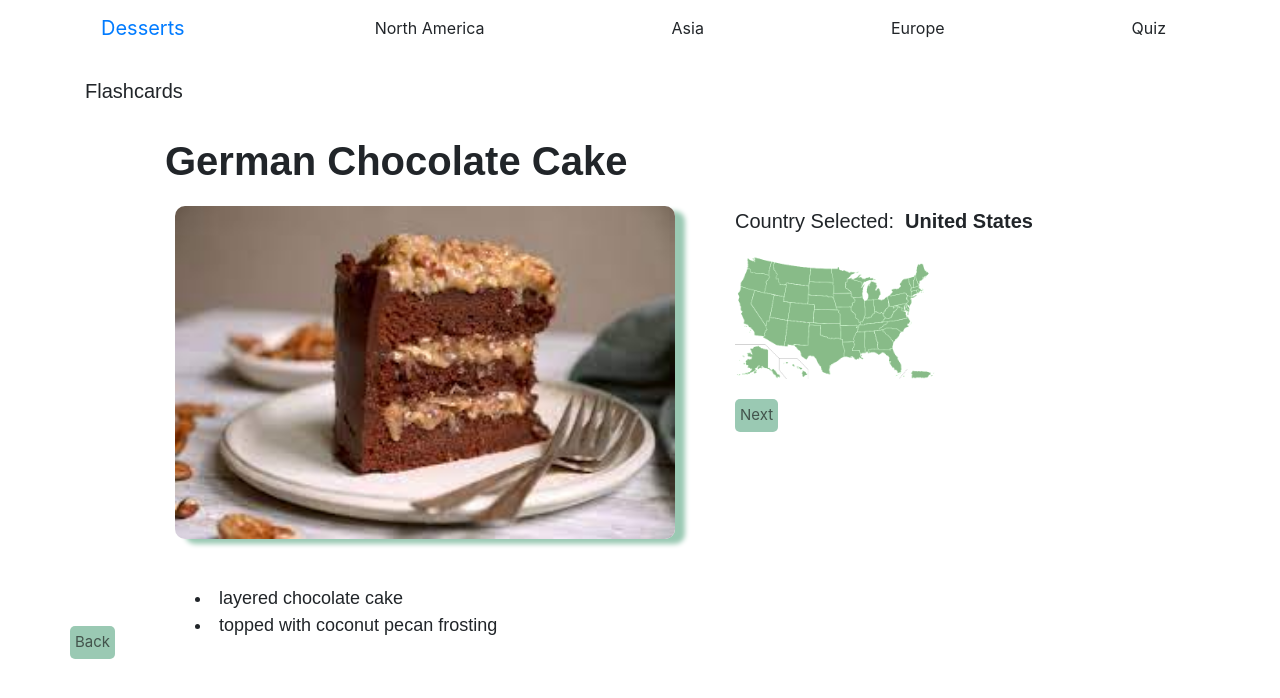
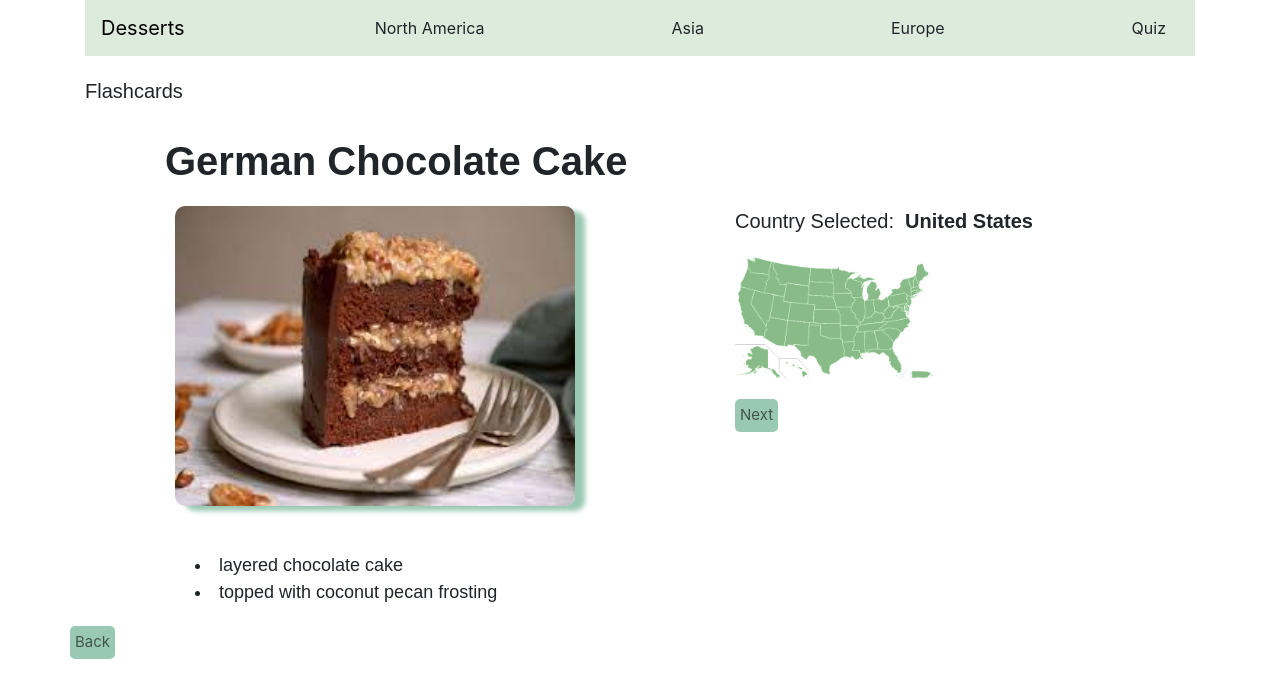
Before and after one commit to IsabelMacgill/UI_Project, a Flask app: page /learn/1 in a window 1280 px wide. Shown: the top 698 px of the page. Run offline with Flask 2, Linux system fonts and the light colour scheme; some libraries are stand-ins or nearby versions.

Commit message:
updated homepage colors and image sizes

```diff
--- a/static/globe-styles.css
+++ b/static/globe-styles.css
@@ -44,9 +44,6 @@
   width: 220px;
   background-color: #FFF;
   padding: 10px;
-  border-style: solid;
-  border-width: 1px;
-  border-color: #BBB;
 }
 
 .pooch-popup1-title {
--- a/static/main.css
+++ b/static/main.css
@@ -23,3 +23,17 @@
 	padding-top: 10px;
 	padding-bottom: 10px;
 }
+
+.navbar{
+	background-color: #ddebdd;
+}
+
+#learn-button{
+	background-color: #b5cfa3;
+	border: #bdd6ac;
+	color: black;
+}
+
+.navbar-brand{
+	color: black;
+}
--- a/static/view_dessert.css
+++ b/static/view_dessert.css
@@ -18,7 +18,8 @@
     justify-content: center;
 }
 #image img{
-    width: 500px;
+    width: 400px;
+    height: 300px;
     margin-bottom: 20px;
     border-radius: 10px;
     box-shadow: 10px 5px 5px #9ac9b3;
--- a/templates/layout.html
+++ b/templates/layout.html
@@ -18,7 +18,7 @@
 
 	<body class="background">
 		<div class="container">
-			<div class="navbar">
+			<div class="navbar" id = "nav">
 				<a class="navbar-brand" href="/">Desserts</a>
 				<a href="/learn/1">
 					<button class="btn" id="north-america">North America</button>
```
Also changed, not shown: 1 other file.
